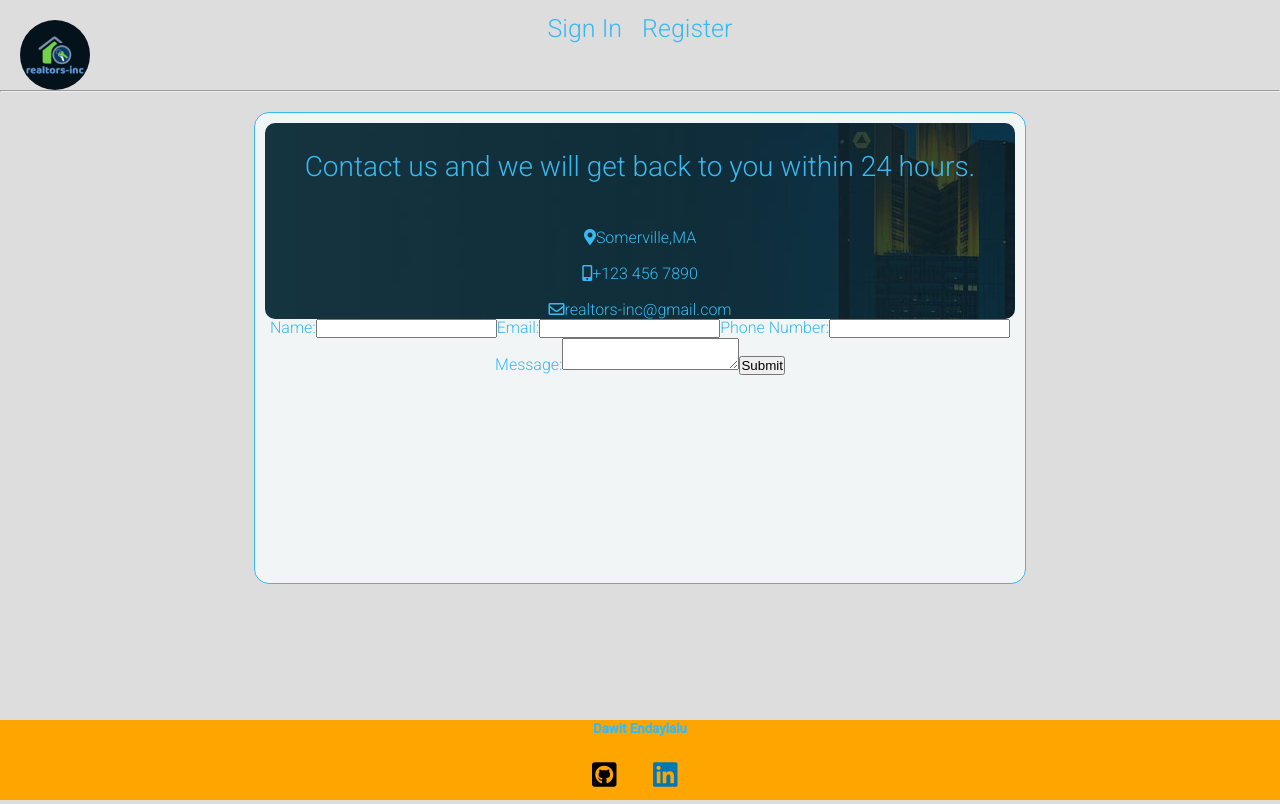
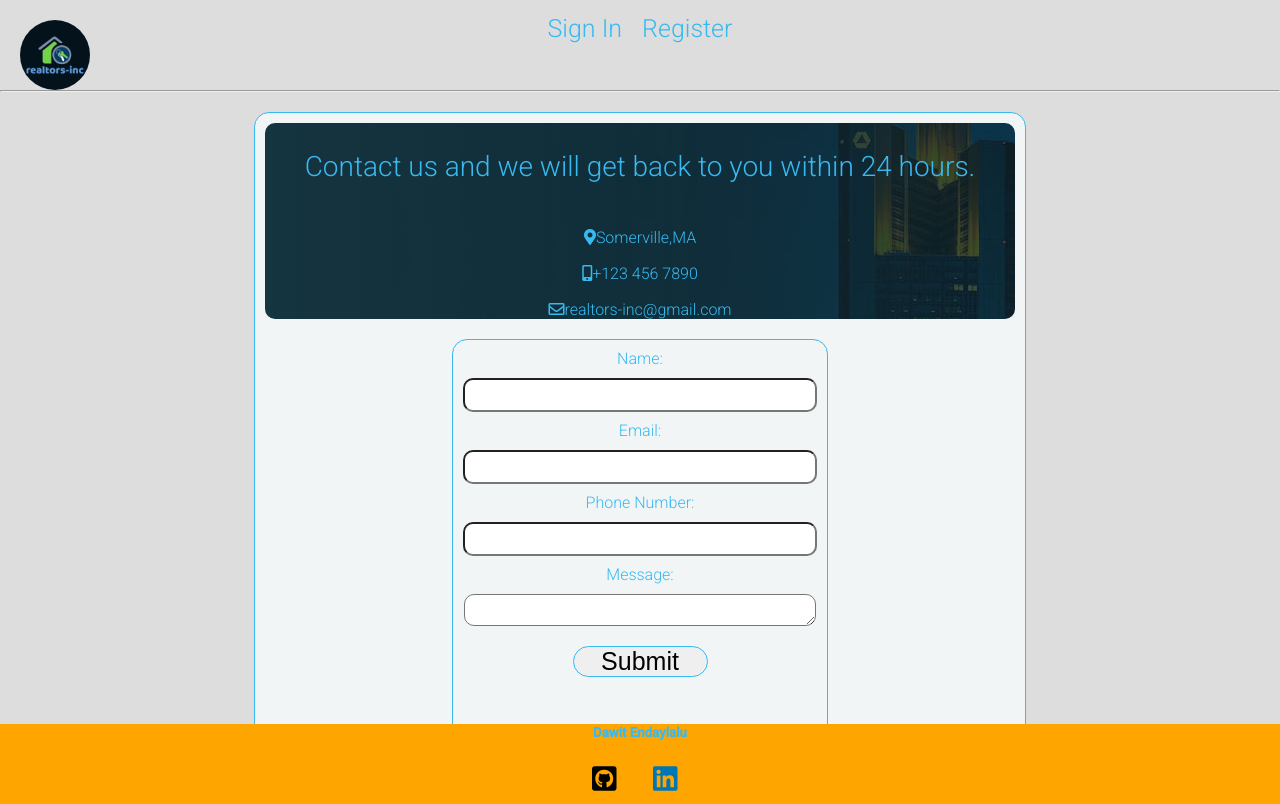
Before and after one commit to dawit-design/properties-market, a React (Create React App) app in the folder client/: page /contact in a window 1280 px wide. Built offline with nearby package versions, Linux system fonts and the light colour scheme; no server answers; a web font is replaced by a local one.

Commit message:
contact page css done

```diff
--- a/client/src/screens/Contact/Contact.css
+++ b/client/src/screens/Contact/Contact.css
@@ -3,7 +3,7 @@ form{
 }
 .contact-form{
   width: 750px;
-  height: 450px;
+  height: 650px;
   display: flex;
   flex-direction: column;
   margin: 20px auto;
@@ -22,3 +22,30 @@ form{
   align-items: center;
   background: url(../img/images/bg-img.jpeg);
 }
+.bottom-form{
+  height: 550px;
+  display: flex;
+  flex-direction: column;
+  margin: 20px auto;
+  color: #37b9f1;
+  background: #f2f5f5;
+  border-radius: 15px;
+  padding: 10px;
+  border: 1px solid #37b9f1;
+  font-weight: 300px;
+}
+.contact-form-input{
+  width: 350px;
+  border-radius: 10px;
+  height: 30px;
+  margin: 10px auto;
+  font-family: inherit;
+
+}
+.contact-form-button{
+  width: 135px;
+  margin: 10px auto;
+  border-radius: 25px;
+  font-size: 25px;
+  border: 1px solid #37b9f1;
+}
--- a/client/src/screens/Contact/Contact.jsx
+++ b/client/src/screens/Contact/Contact.jsx
@@ -51,14 +51,14 @@ const Contact = () => {
         </div>
         <div className="bottom-form">
           <label htmlFor="name" required>Name:</label>
-          <input type="text" id="name" required />
+          <input className="contact-form-input" type="text" id="name" required />
           <label htmlFor="email" required>Email:</label>
-          <input type="email" id="email" required />
+          <input  className="contact-form-input" type="email" id="email" required />
           <label htmlFor="phone" required>Phone Number:</label>
-          <input type="number" id="number" required />
+          <input  className="contact-form-input" type="number" id="number" required />
           <label htmlFor="message" required>Message:</label>
-          <textarea id="message" required />
-          <button type="submit">{status}</button>
+          <textarea  className="contact-form-input" id="message" required />
+          <button className="contact-form-button" type="submit">{status}</button>
         </div>
       </div>
     </form>
```
